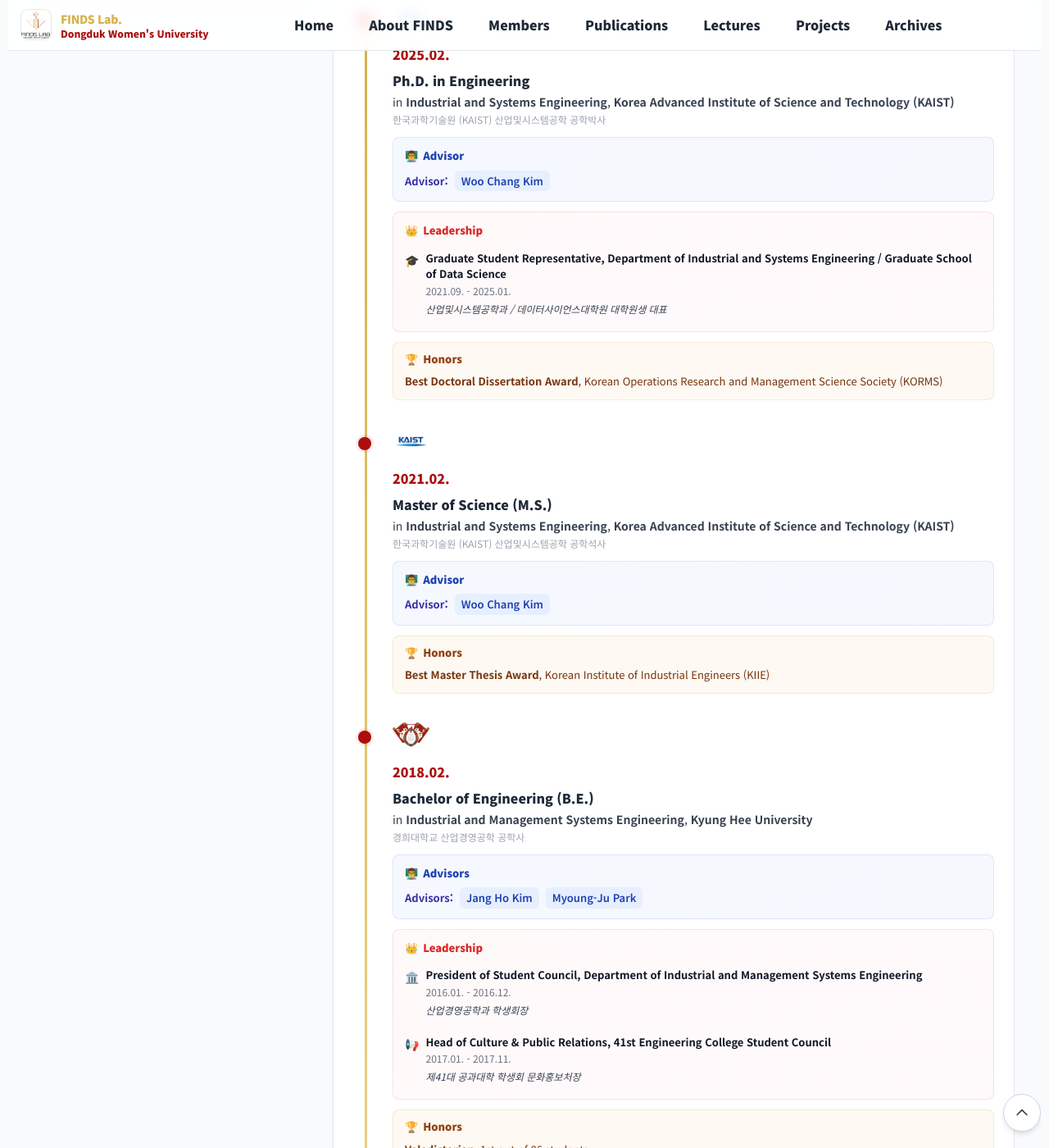
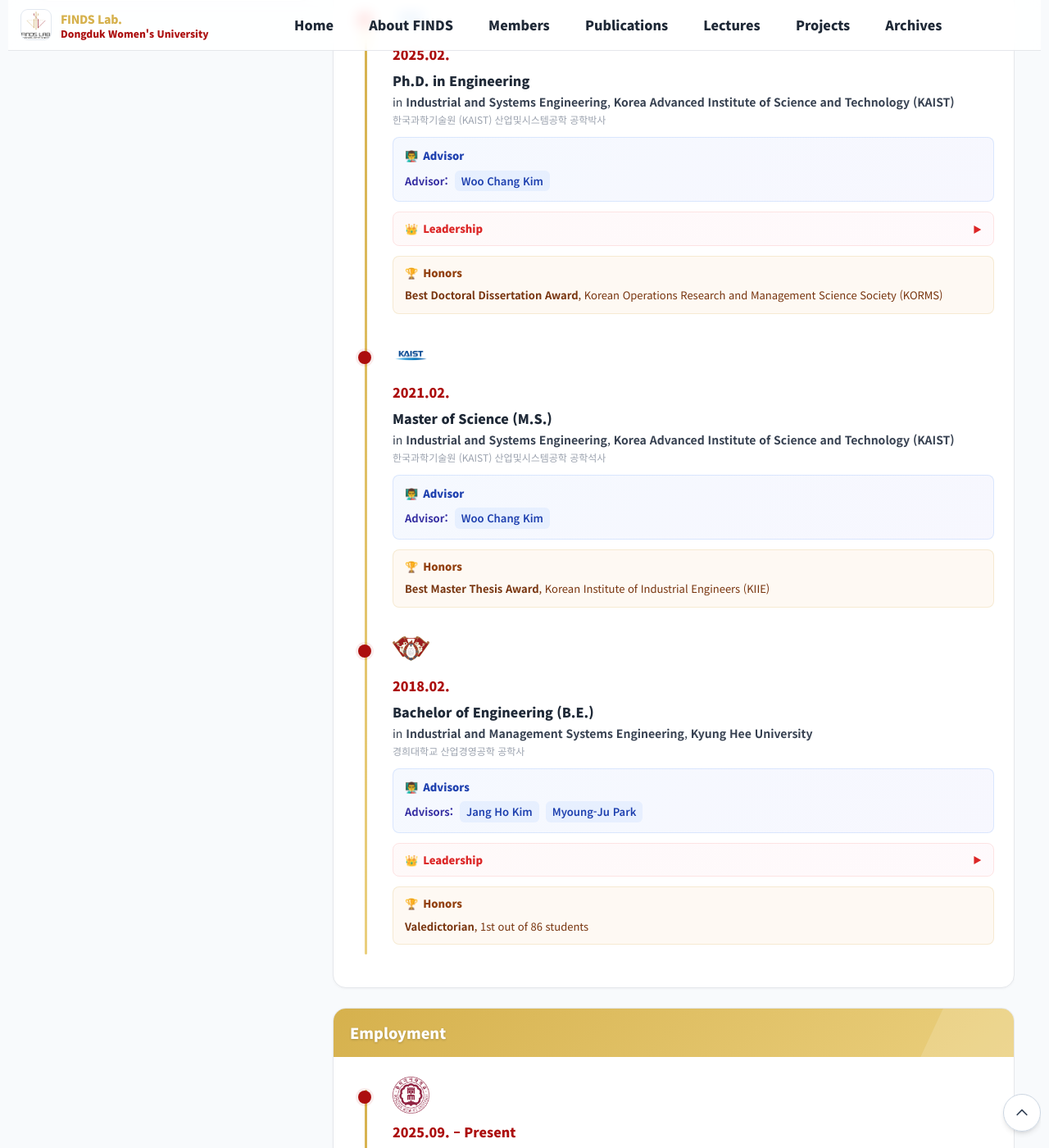
Before and after one commit to FinDS-Lab/site, a Jekyll site: the page built from members-director.html, in a window 1280 px wide and 1400 px high, scrolled down 1385 px. Shown: the whole window at 82% size. Built offline with Jekyll 4.4.1, drawn with Linux system fonts in a browser that asks for light colours; nearby versions of some CDN libraries.

Commit message:
Update members-director.html

```diff
--- a/members-director.html
+++ b/members-director.html
@@ -1744,78 +1744,105 @@
   }
 }
 
-/* Leadership Section in Education */
-.leadership-section {
+/* Leadership Toggle Section */
+.leadership-toggle-section {
   margin-top: 12px;
-  padding: 12px 14px;
-  background: linear-gradient(135deg, rgba(239,68,68,0.03) 0%, rgba(236,72,153,0.03) 100%);
+  border: 1px solid rgba(239,68,68,0.15);
   border-radius: 8px;
-  border: 1px solid rgba(239,68,68,0.15);
-}
-
-.leadership-title {
+  overflow: hidden;
+}
+
+.leadership-toggle-header {
   display: flex;
   align-items: center;
   gap: 6px;
+  padding: 10px 14px;
+  background: linear-gradient(135deg, rgba(239,68,68,0.03) 0%, rgba(236,72,153,0.03) 100%);
+  cursor: pointer;
+  user-select: none;
   font-weight: 800;
   font-size: 13px;
   color: #dc2626;
-  margin-bottom: 8px;
+  transition: all 0.2s;
+}
+
+.leadership-toggle-header:hover {
+  background: linear-gradient(135deg, rgba(239,68,68,0.06) 0%, rgba(236,72,153,0.06) 100%);
+}
+
+.leadership-toggle-header .toggle-icon {
+  margin-left: auto;
+  transition: transform 0.3s;
+  font-size: 11px;
+}
+
+.leadership-toggle-header.active .toggle-icon {
+  transform: rotate(90deg);
+}
+
+.leadership-content-wrapper {
+  max-height: 0;
+  overflow: hidden;
+  transition: max-height 0.3s ease-out;
+  background: #fff;
+}
+
+.leadership-content-wrapper.show {
+  max-height: 300px;
+  transition: max-height 0.3s ease-in;
 }
 
 .leadership-item {
-  display: flex;
-  align-items: flex-start;
-  gap: 8px;
-  padding: 6px 0;
-}
-
-.leadership-icon {
-  font-size: 14px;
-  margin-top: 2px;
-  flex-shrink: 0;
-}
-
-.leadership-content {
-  flex: 1;
+  padding: 12px 14px;
+  border-top: 1px solid rgba(239,68,68,0.08);
+}
+
+.leadership-item:first-child {
+  border-top: none;
 }
 
 .leadership-role {
-  font-weight: 700;
   font-size: 13px;
   color: #111827;
-  margin-bottom: 2px;
-}
-
-.leadership-period {
-  font-size: 12px;
-  color: #6b7280;
-}
-
-.leadership-desc {
+  margin-bottom: 4px;
+}
+
+.leadership-affiliation {
   font-size: 12px;
   color: #374151;
-  margin-top: 4px;
-  font-style: italic;
+  margin-bottom: 4px;
+}
+
+.leadership-period {
+  font-size: 11px;
+  color: #6b7280;
+  display: inline-block;
+  padding: 2px 6px;
+  background: rgba(107,114,128,0.08);
+  border-radius: 4px;
 }
 
 /* 모바일 반응형 */
 @media (max-width: 640px) {
-  .leadership-section {
+  .leadership-toggle-header {
+    padding: 8px 12px;
+    font-size: 12px;
+  }
+
+  .leadership-item {
     padding: 10px 12px;
-  }
-
-  .leadership-title {
-    font-size: 12px;
   }
 
   .leadership-role {
     font-size: 12px;
   }
 
-  .leadership-period,
-  .leadership-desc {
+  .leadership-affiliation {
     font-size: 11px;
+  }
+
+  .leadership-period {
+    font-size: 10px;
   }
 }
 
@@ -2040,18 +2067,18 @@
           </div>
         </div>
 
-        <!-- Leadership 섹션 추가 -->
-        <div class="leadership-section">
-          <div class="leadership-title">
+        <!-- Leadership 토글 섹션 -->
+        <div class="leadership-toggle-section">
+          <div class="leadership-toggle-header" onclick="toggleLeadership(this)">
             <span>👑</span>
             <span>Leadership</span>
+            <span class="toggle-icon">▶</span>
           </div>
-          <div class="leadership-item">
-            <span class="leadership-icon">🎓</span>
-            <div class="leadership-content">
-              <div class="leadership-role">Graduate Student Representative, Department of Industrial and Systems Engineering / Graduate School of Data Science</div>
+          <div class="leadership-content-wrapper">
+            <div class="leadership-item">
+              <div class="leadership-role"><b>Graduate Student Representative</b></div>
+              <div class="leadership-affiliation">Department of Industrial and Systems Engineering / Graduate School of Data Science, KAIST</div>
               <div class="leadership-period">2021.09. - 2025.01.</div>
-              <div class="leadership-desc">산업및시스템공학과 / 데이터사이언스대학원 대학원생 대표</div>
             </div>
           </div>
         </div>
@@ -2135,26 +2162,23 @@
           </div>
         </div>
 
-        <!-- Leadership 섹션 추가 - 2개 역할 -->
-        <div class="leadership-section">
-          <div class="leadership-title">
+        <!-- Leadership 토글 섹션 -->
+        <div class="leadership-toggle-section">
+          <div class="leadership-toggle-header" onclick="toggleLeadership(this)">
             <span>👑</span>
             <span>Leadership</span>
+            <span class="toggle-icon">▶</span>
           </div>
-          <div class="leadership-item">
-            <span class="leadership-icon">🏛️</span>
-            <div class="leadership-content">
-              <div class="leadership-role">President of Student Council, Department of Industrial and Management Systems Engineering</div>
+          <div class="leadership-content-wrapper">
+            <div class="leadership-item">
+              <div class="leadership-role"><b>Head of Culture & Public Relations</b></div>
+              <div class="leadership-affiliation">41st Engineering College Student Council, Kyung Hee University</div>
+              <div class="leadership-period">2017.01. - 2017.11.</div>
+            </div>
+            <div class="leadership-item">
+              <div class="leadership-role"><b>President of Student Council</b></div>
+              <div class="leadership-affiliation">Department of Industrial and Management Systems Engineering, Kyung Hee University</div>
               <div class="leadership-period">2016.01. - 2016.12.</div>
-              <div class="leadership-desc">산업경영공학과 학생회장</div>
-            </div>
-          </div>
-          <div class="leadership-item" style="margin-top: 8px;">
-            <span class="leadership-icon">📢</span>
-            <div class="leadership-content">
-              <div class="leadership-role">Head of Culture & Public Relations, 41st Engineering College Student Council</div>
-              <div class="leadership-period">2017.01. - 2017.11.</div>
-              <div class="leadership-desc">제41대 공과대학 학생회 문화홍보처장</div>
             </div>
           </div>
         </div>
@@ -2173,8 +2197,6 @@
     </ul>
   </div>
 </div>
-
-
 
      <!-- Employment -->
      <div class="director-card">
```
Also changed, not shown: other parts of members-director.html (+6 -0 lines).
